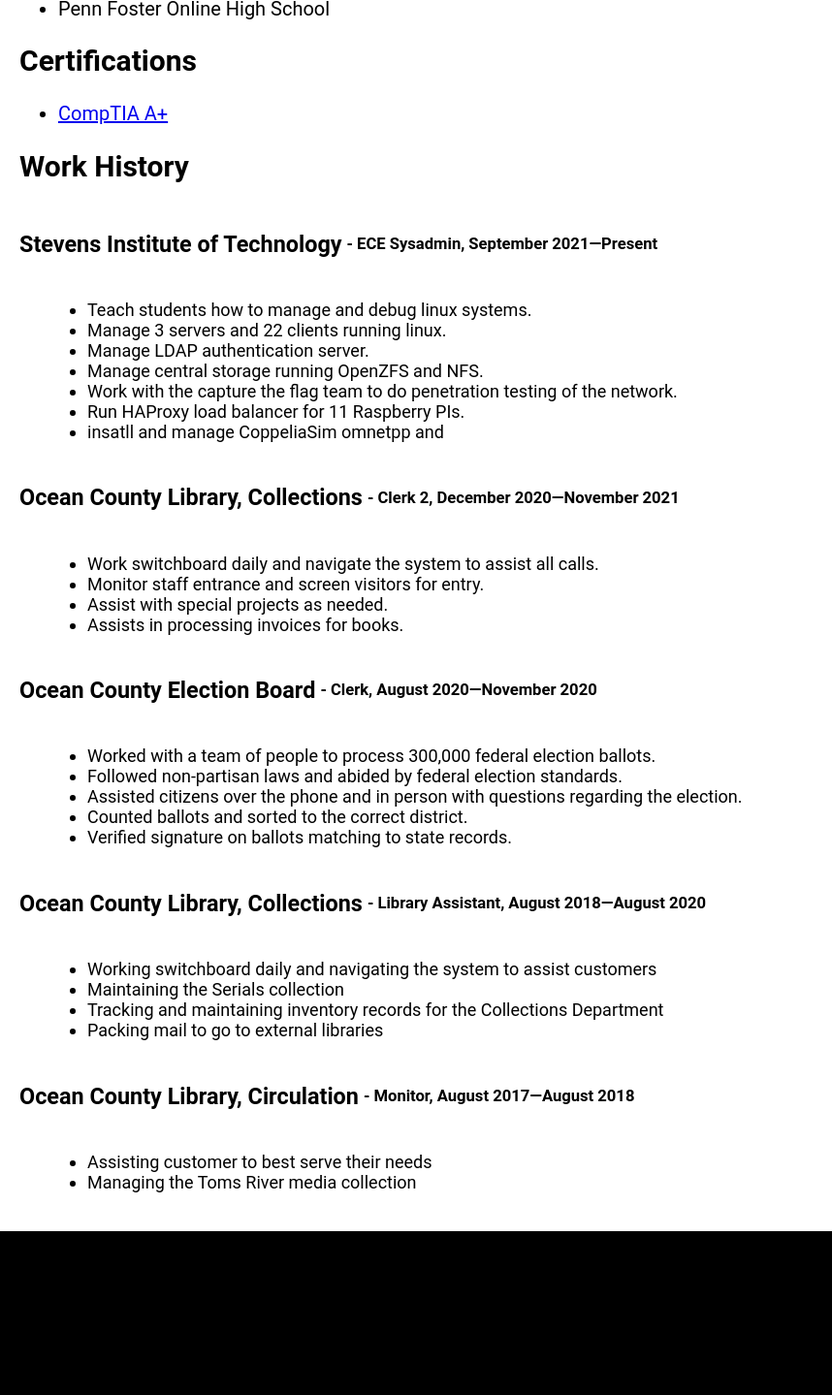
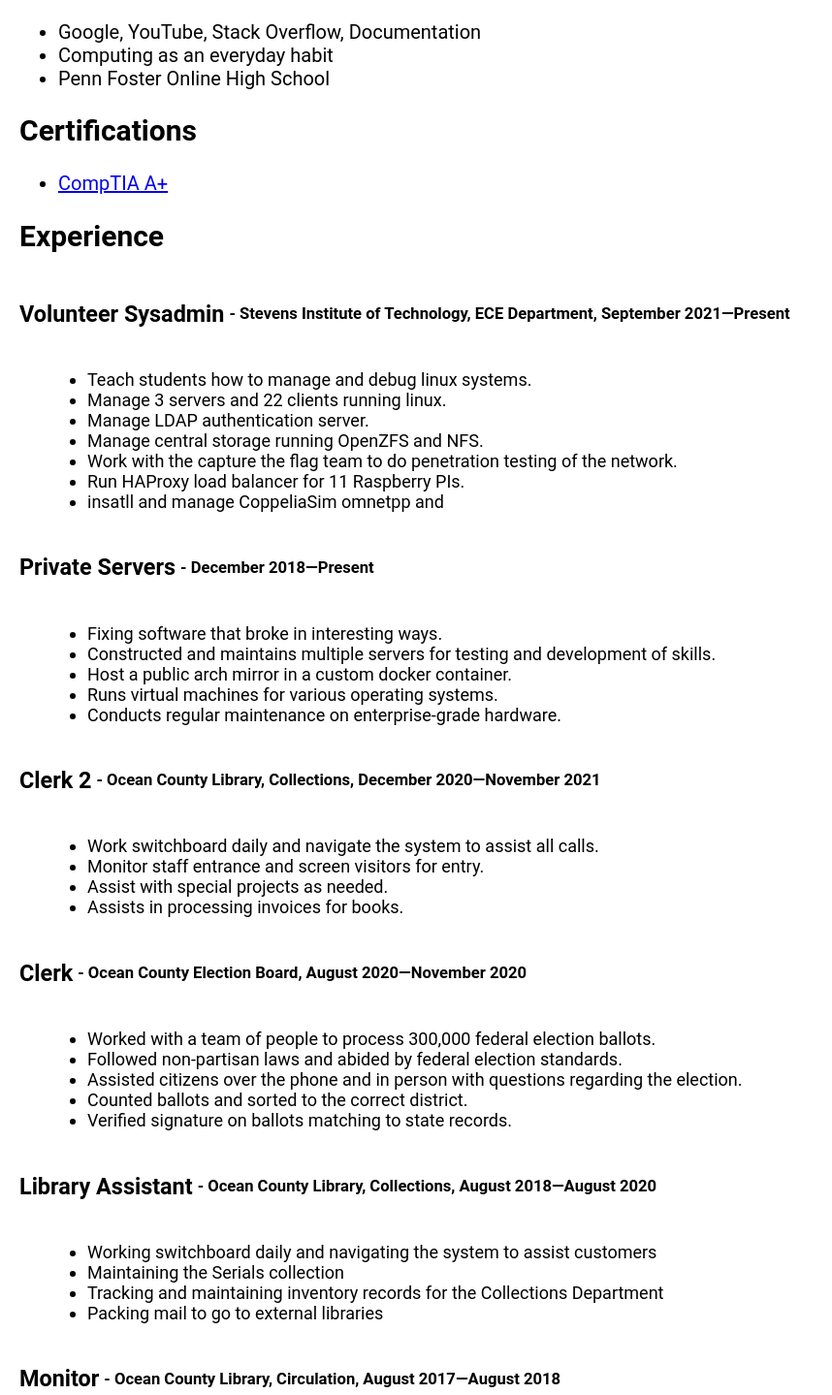
Before and after one commit to RichieCahill/Website, a website: page resume.html in a window 1280 px wide. Shown: the part 746-2185 px from the top of the page at 97% size, without its empty margins (0-858 px from the left). Before the commit the page ends 2016 px from the top, so only its background shows below. Drawn offline with Linux system fonts and the light colour scheme.

Commit message:
updated about.html and resume.html and added a profesinal profile pic

```diff
--- a/resume.html
+++ b/resume.html
@@ -54,6 +54,7 @@
               <li>Syncthing</li>
               <li>HAProxy</li>
               <li>LVM</li>
+              <li>LXC/LXD</li>
               <li>Libvirt</li>
               <li>QEMU/KVM</li>
             </ul>
@@ -80,7 +81,7 @@
             <ul>
               <li>Bash</li>
               <li>Python</li>
-              <li>C++</li>gi
+              <li>C++</li>
               <li>HTML</li>
               <li>CSS</li>
               <li>JavaScript</li>
@@ -88,11 +89,11 @@
           </div>
 
           <div class="Skills-group">
-            <h3>Hardware </h3>
+            <h3>Cloud</h3>
             <ul>
-              <li>Raspberry Pi</li>
-              <li>Ubiquiti</li>
-              <li>Prusa 3d printer</li>
+              <li>Linode</li>
+              <li>DigitalOcean</li>
+              <li>Google Cloud Platform</li>
             </ul>
           </div>
 
@@ -116,6 +117,8 @@
         <div class="education">
           <h2>Education</h2>
           <ul>
+            <li>Google, YouTube, Stack Overflow, Documentation</li>
+            <li>Computing as an everyday habit</li>
             <li>Penn Foster Online High School</li>
           </ul>
           </div>
@@ -130,12 +133,12 @@
 
         <div class="work-histor70y">
 
-          <h2>Work History</h2>
+          <h2>Experience</h2>
 
           <div class="job">
             <div class="job-title">
-              <h3>Stevens Institute of Technology </h3>
-              <h5>- ECE Sysadmin, September 2021—Present</h5>
+              <h3>Volunteer Sysadmin </h3>
+              <h5>- Stevens Institute of Technology, ECE Department, September 2021—Present</h5>
             </div>
             <ul>
               <li>Teach students how to manage and debug linux systems.</li>
@@ -150,8 +153,22 @@
 
           <div class="job">
             <div class="job-title">
-              <h3>Ocean County Library, Collections </h3>
-              <h5> - Clerk 2, December 2020—November 2021</h5>
+              <h3>Private Servers </h3>
+              <h5> - December 2018—Present</h5>
+            </div>
+            <ul>
+              <li>Fixing software that broke in interesting ways.</li>
+              <li>Constructed and maintains multiple servers for testing and development of skills.</li>
+              <li>Host a public arch mirror in a custom docker container.</li>
+              <li>Runs virtual machines for various operating systems.</li>
+              <li>Conducts regular maintenance on enterprise-grade hardware.</li>
+            </ul>
+          </div>
+
+          <div class="job">
+            <div class="job-title">
+              <h3>Clerk 2 </h3>
+              <h5> - Ocean County Library, Collections, December 2020—November 2021</h5>
             </div>
             <ul>
               <li>Work switchboard daily and navigate the system to assist all calls.</li>
@@ -163,8 +180,8 @@
 
           <div class="job">
             <div class="job-title">
-              <h3>Ocean County Election Board </h3>
-              <h5> - Clerk, August 2020—November 2020</h5>
+              <h3>Clerk </h3>
+              <h5> - Ocean County Election Board, August 2020—November 2020</h5>
             </div>
             <ul>
               <li>Worked with a team of people to process 300,000 federal election ballots.</li>
@@ -177,8 +194,8 @@
 
           <div class="job">
             <div class="job-title">
-              <h3>Ocean County Library, Collections </h3>
-              <h5> - Library Assistant, August 2018—August 2020</h5>
+              <h3>Library Assistant </h3>
+              <h5> - Ocean County Library, Collections, August 2018—August 2020</h5>
             </div>
             <ul>
               <li>Working switchboard daily and navigating the system to assist customers</li>
@@ -190,8 +207,8 @@
 
           <div class="job">
             <div class="job-title">
-            <h3>Ocean County Library, Circulation </h3>
-            <h5> - Monitor, August 2017—August 2018</h5>
+            <h3>Monitor</h3>
+            <h5> - Ocean County Library, Circulation, August 2017—August 2018</h5>
           </div>
           <ul>
             <li>Assisting customer to best serve their needs</li>
```
Also changed, not shown: about.html (+2 -2 lines), public/images/Profile_Pic.jpg (added).
